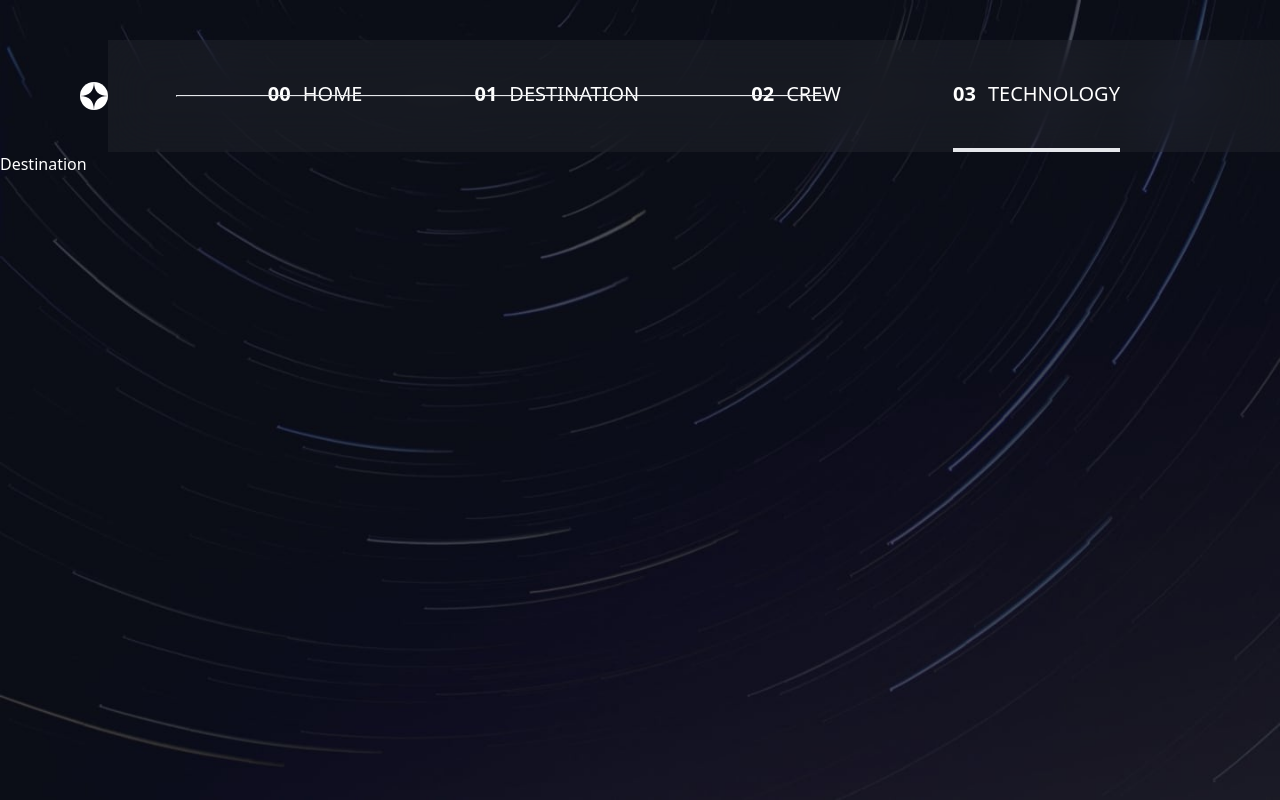
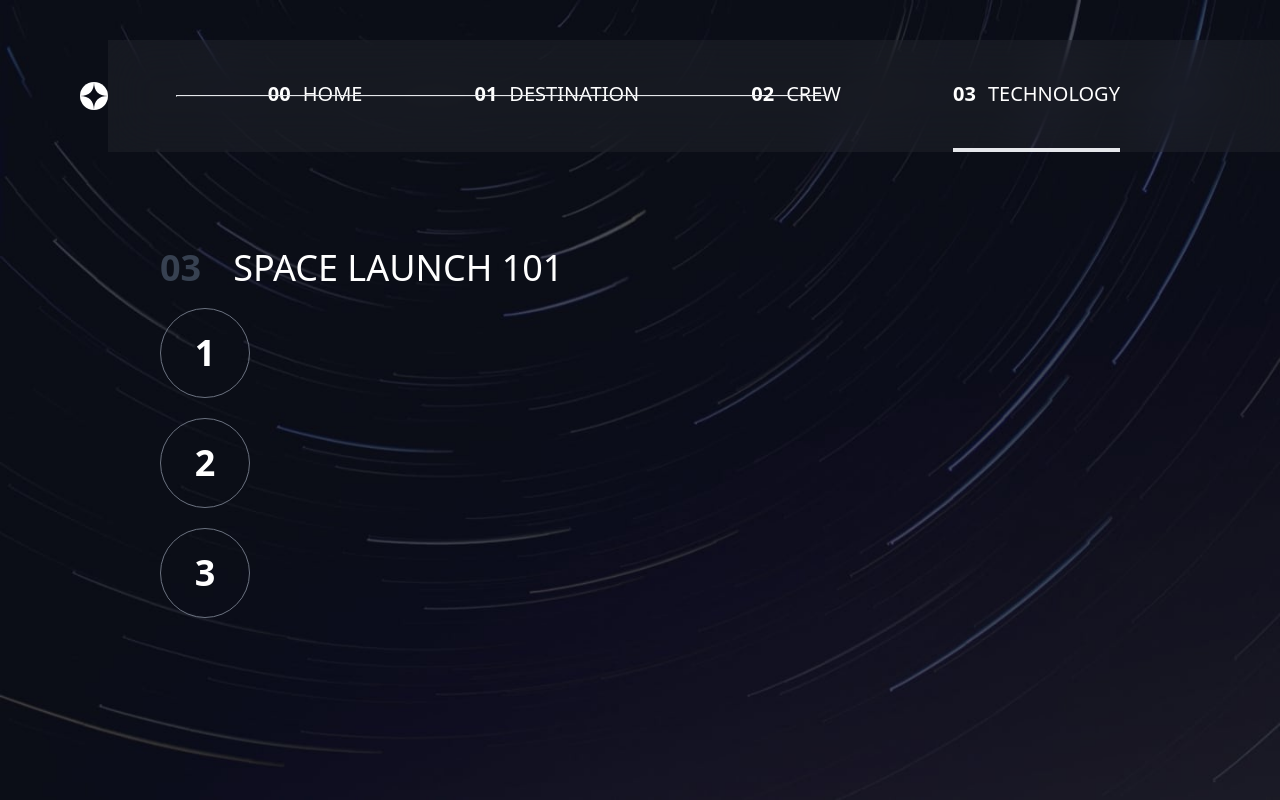
Before and after one commit to RonaldMamani/Space_Tourism, a React (Vite) app: page /technology in a window 1280 px wide. Built offline with nearby package versions, Linux system fonts and the light colour scheme.

Commit message:
Iniciando seção de Technology e criando componentes

```diff
--- /dev/null
+++ b/src/components/ButtonTech/index.tsx
@@ -0,0 +1,19 @@
+type Props = {
+    content: string,
+    className: string,
+    onClick?: () => void
+}
+
+
+export default function ButtonTech({ content, className, onClick} : Props) {
+    return (
+        <button className={
+            `${className} w-[90px] h-[90px] rounded-full bg-transparent border-gray-500 border text-4xl font-semibold
+            hover:bg-white hover:text-black transition-colors
+            `}
+            onClick={onClick}
+            >
+            {content}
+        </button>
+    )
+}
--- /dev/null
+++ b/src/components/LaunchVehicle/index.tsx
@@ -0,0 +1,7 @@
+export default function LaunchVehicle() {
+    return (
+        <div className="">
+
+        </div>
+    )
+}
--- a/src/pages/Technology.tsx
+++ b/src/pages/Technology.tsx
@@ -1,11 +1,26 @@
+import { Outlet } from "react-router-dom";
 import { Header } from "../components/Header";
+import ButtonTech from "../components/ButtonTech";
 
 export default function Technology() {
     return (
         <section className="bg-[url('./assets/technology/background-technology-desktop.jpg')] bg-cover h-screen">
             <Header />
-            <div className="text-white">
-                <h3>Destination</h3>
+            <div className="
+                text-white
+                lg:px-40 lg:pt-24
+                ">
+                <h3 className="uppercase text-4xl font-thin mb-5">
+                    <span className="text-gray-700 font-bold mr-8">03</span>
+                    Space Launch 101
+                </h3>
+                <div>
+                    <nav className="flex flex-col justify-between gap-5">
+                        <ButtonTech content="1" className="" />
+                        <ButtonTech content="2" className="" />
+                        <ButtonTech content="3" className="" />
+                    </nav>
+                </div>
             </div>
         </section>
     )
```
